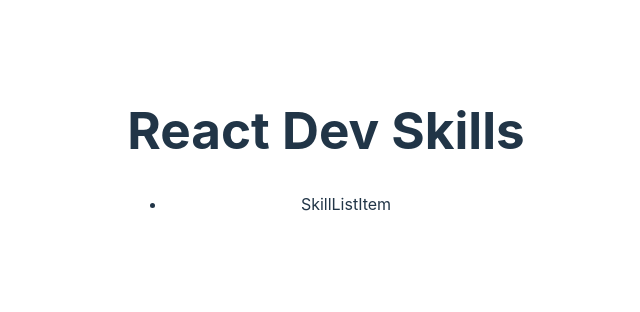
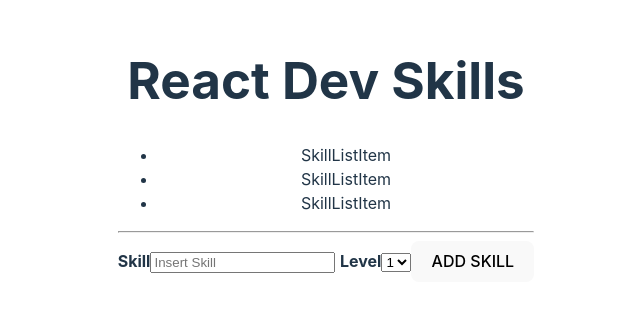
Before and after one commit to marslite/react-dev-skills-lab1, a React (Vite) app: page / in a window 1280 px wide. Shown: the part 250-562 px from the top of the page, without its empty margins (314-954 px from the left). Built offline with nearby package versions, Linux system fonts and the light colour scheme.

Commit message:
Completed Lab 1 tasks including: Creating <SkillList>,<NewSkillForm>

```diff
--- a/src/App.jsx
+++ b/src/App.jsx
@@ -3,6 +3,7 @@ import reactLogo from './assets/react.svg'
 import viteLogo from '/vite.svg'
 import './App.css'
 import SkillList from './SkillList'
+import NewSkillForm from './NewSkillForm'
 
 function App() {
   const [count, setCount] = useState(0)
@@ -12,6 +13,8 @@ function App() {
     <div className="App">
       <h1>React Dev Skills</h1>
       <SkillList/>
+      <hr />
+      <NewSkillForm/>
 
     </div>
     </>
--- /dev/null
+++ b/src/NewSkillForm.jsx
@@ -0,0 +1,22 @@
+
+export default function NewSkillForm(){
+    return(
+        <form action="submit">
+            <label> <b>Skill</b>
+                <input placeholder="Insert Skill" />
+                </label>
+
+            <label> <b>Level</b>
+            <select>
+                <option value="1">1</option>
+                <option value="2">2</option>
+                <option value="3">3</option>
+                <option value="4">4</option>
+                <option value="5">5</option>
+            </select>
+            </label>
+            <button>ADD SKILL</button>
+        </form>
+    );
+
+}
--- a/src/SkillList.jsx
+++ b/src/SkillList.jsx
@@ -5,6 +5,8 @@ export default function SkillList(){
     return(
         <ul>
             <SkillListItem/>
+            <SkillListItem/>
+            <SkillListItem/>
         </ul>
     );
 
```
